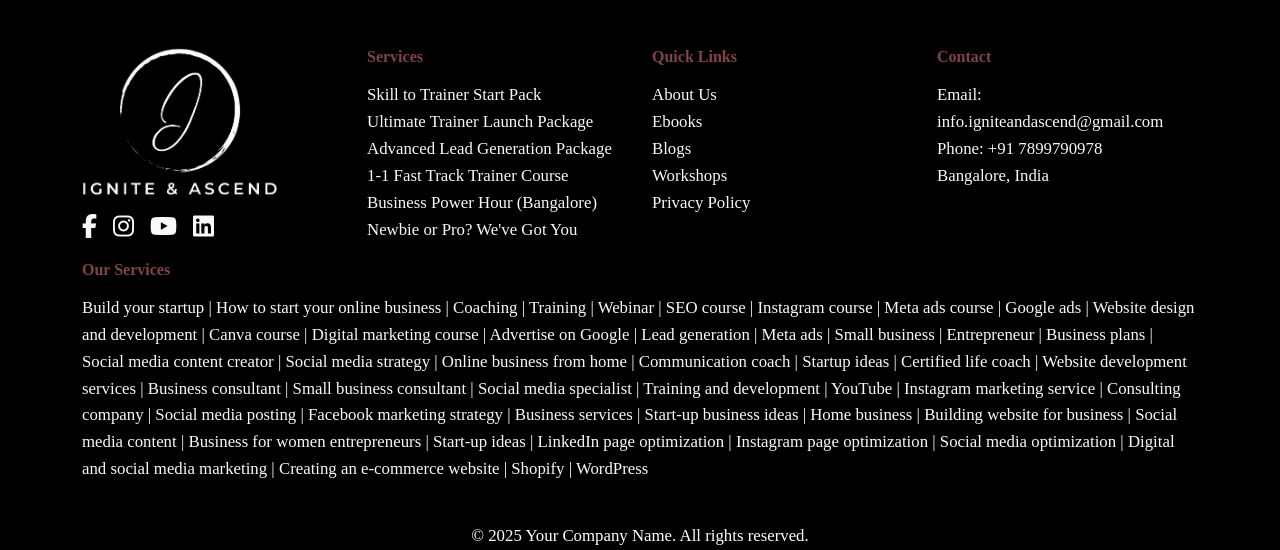
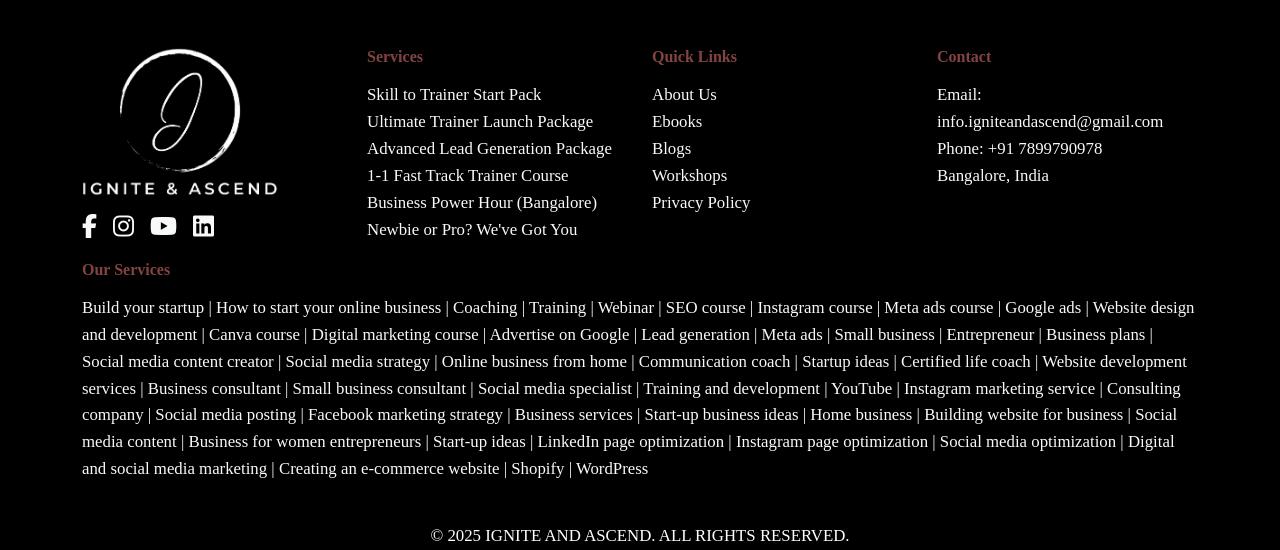
Before and after one commit to dselva-2005/igniteandascend, a Django app: page / in a window 1280 px wide. Shown: the part 2123-2673 px from the top of the page. Run offline with Django 5.2, Linux system fonts and the light colour scheme; data that the repository does not hold is empty; some libraries are stand-ins or nearby versions; some web fonts are replaced.

Commit message:
polished

```diff
--- a/app/templates/workshops.html
+++ b/app/templates/workshops.html
@@ -24,7 +24,7 @@
               <section>
                     {{ page.htmlcontent|safe }}
               </section>
-              <a class="btn btn-maroon mt-2 mb-5" href="{{ page.buttonurl }}">{{ page.button }}</a>
+              <a class="btn btn-maroon m-5 mt-3"  href="{{ page.buttonurl }}">{{ page.button }}</a>
           </div>
     </section>
 {% endblock content %}
--- a/templates/footer.html
+++ b/templates/footer.html
@@ -63,7 +63,7 @@
 
         <div class="row mt-4">
             <div class="col text-center">
-                <p class="small text-white mb-0">&copy; 2025 Your Company Name. All rights reserved.</p>
+                <p class="small text-white mb-0">&copy; 2025 IGNITE AND ASCEND. ALL RIGHTS RESERVED.</p>
             </div>
         </div>
     </div>
```
